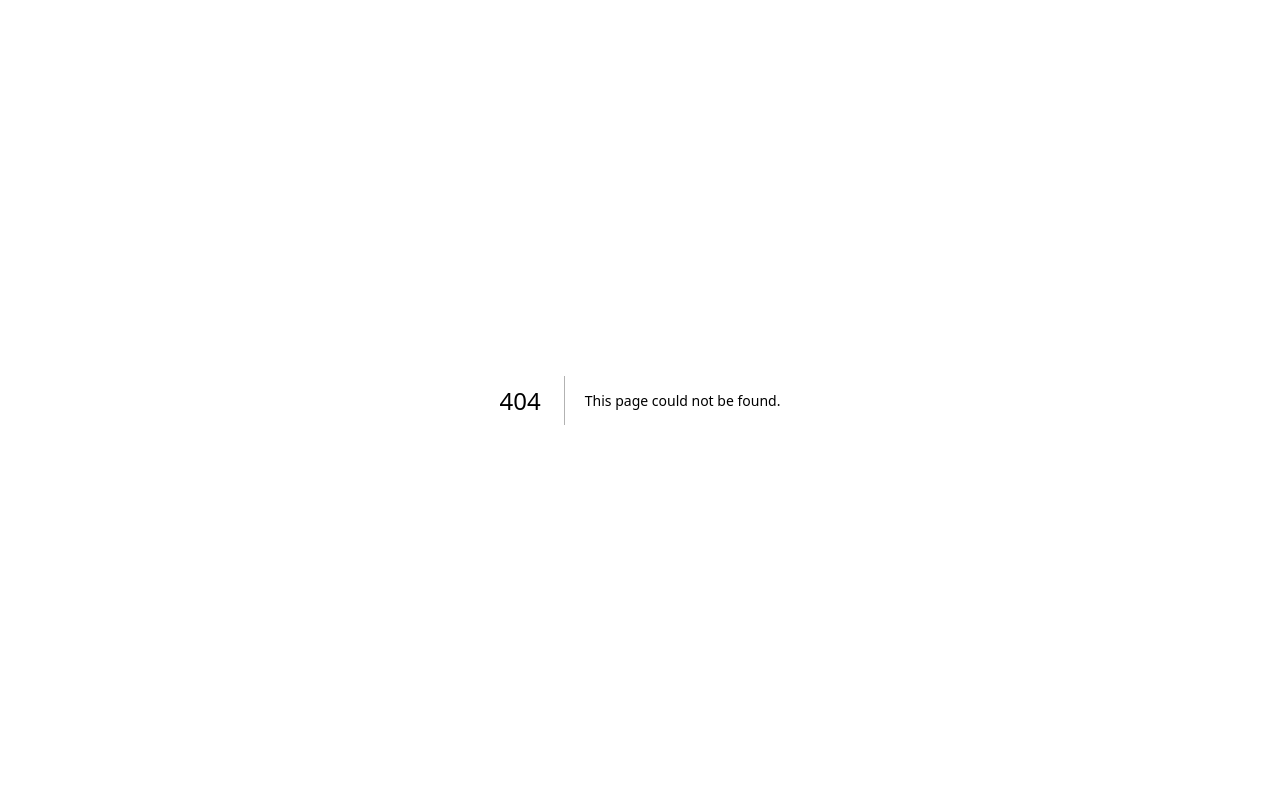
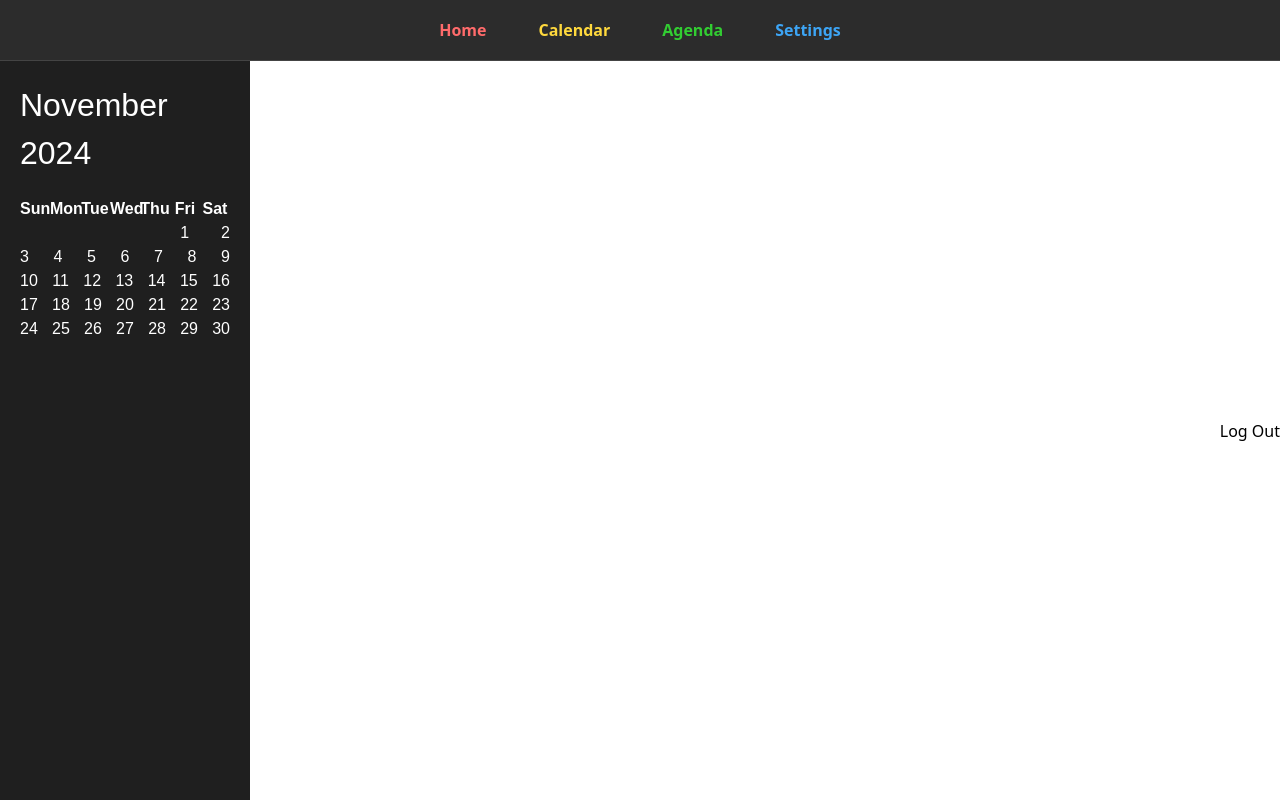
Before and after one commit to mung569/project-management, a Next.js app: page /calendar in a window 1280 px wide. Before the commit this address had no page. Built offline with nearby package versions, Linux system fonts and the light colour scheme.

Commit message:
Added basic calendar

```diff
--- /dev/null
+++ b/src/app/calendar/CalendarPage.module.css
@@ -0,0 +1,112 @@
+.calendar {
+    max-width: 300px;
+    margin: 0 auto;
+    font-family: Arial, sans-serif;
+    color: white;
+
+  }
+
+  .calendarHeader {
+    display: flex;
+    justify-content: space-between;
+    align-items: center;
+    margin-bottom: 20px;
+    color: white;
+  }
+
+  .calendarBody {
+    display: flex;
+    flex-direction: column;
+  }
+
+  .weekdays {
+    display: flex;
+    justify-content: space-between;
+  }
+
+  .weekday {
+    width: 30px;
+    text-align: center;
+    font-weight: bold;
+  }
+
+  .days {
+    display: flex;
+    flex-wrap: wrap;
+  }
+
+  .week {
+    display: flex;
+    justify-content: space-between;
+    width: 100%;
+  }
+
+  .day {
+    width: 30px;
+    height: 30px;
+    text-align: center;
+    line-height: 30px;
+    border: 1px solid #ddd;
+    cursor: pointer;
+    transition: background-color 0.2s;
+    color: white;
+  }
+
+  .day.active:hover {
+    background-color: #ff0000;
+  }
+
+  .day.selected {
+    background-color: #4caf50;
+    color: blue;
+  }
+
+
+  .container {
+    display: flex;
+    flex-direction: column;
+    background-color: #2C2C2C;
+    color: #FFF;
+    height: 100vh;
+  }
+
+  .content {
+    display: flex;
+    flex: 1;
+  }
+
+  .pageContainer {
+    display: flex;
+    flex-direction: column;
+    height: 100vh;
+  }
+
+  .contentContainer {
+    display: flex;
+    flex: 1;
+  }
+
+  .sidebar {
+    width: 250px;
+    background-color: #1F1F1F;
+    padding: 20px;
+    display: flex;
+    flex-direction: column;
+  }
+
+  .mainContent {
+    flex: 1;
+    padding: 40px;
+    overflow-y: auto;
+    color: white;
+  }
+
+.sidebar h2 {
+    color: white;
+    font-size: 2em;
+}
+
+.date {
+    color: #FFD93D;
+    font-size: 2em;
+}
--- /dev/null
+++ b/src/app/calendar/page.tsx
@@ -0,0 +1,114 @@
+"use client";
+
+import React, { useState } from 'react';
+import styles from './CalendarPage.module.css';
+import NavBar from '../components/NavBar';
+import { useRouter } from 'next/navigation';
+import MiniCalendar from '../components/MiniCalendar'
+
+// Helper function to generate the days of the month
+const generateCalendar = (year, month) => {
+  const date = new Date(year, month, 1);
+  const daysInMonth = new Date(year, month + 1, 0).getDate();
+  const firstDay = date.getDay(); // The day of the week the month starts on
+  const weeks = [];
+
+  let days = [];
+  for (let i = 1; i <= firstDay; i++) {
+    days.push(null); // Empty spaces for days before the 1st of the month
+  }
+
+  for (let day = 1; day <= daysInMonth; day++) {
+    days.push(day);
+    if (days.length === 7) {
+      weeks.push(days);
+      days = [];
+    }
+  }
+
+  if (days.length > 0) {
+    weeks.push(days); // Add remaining days in the last week
+  }
+
+  return weeks;
+};
+
+const Calendar: React.FC = () => {
+    const router = useRouter();
+
+    // Set the initial state for the year and month
+    const [currentDate, setCurrentDate] = useState(new Date());
+    const [selectedDay, setSelectedDay] = useState(null);
+
+    const year = currentDate.getFullYear();
+    const month = currentDate.getMonth(); // 0-indexed (0 = January, 11 = December)
+    const weeks = generateCalendar(year, month);
+
+    // Handlers
+    const handlePrevMonth = () => {
+        setCurrentDate(new Date(year, month - 1, 1));
+    };
+
+    const handleNextMonth = () => {
+        setCurrentDate(new Date(year, month + 1, 1));
+    };
+
+    const handleDayClick = (day) => {
+        setSelectedDay(day);
+
+    };
+
+    return (
+        <div className={styles.pageContainer}>
+      <NavBar />
+      <div className={styles.contentContainer}>
+        <div className={styles.sidebar}>
+            <MiniCalendar date={currentDate}/>
+        </div>
+
+        {/* Main content */}
+        <div className={styles.calendar}>
+            <div className={styles.calendarHeader}>
+                <button onClick={handlePrevMonth}>Prev</button>
+                <h2>{`${currentDate.toLocaleString('default', { month: 'long' })} ${year}`}</h2>
+                <button onClick={handleNextMonth}>Next</button>
+            </div>
+            <div className={styles.calendarBody}>
+                <div className={styles.weekdays}>
+                    {['Sun', 'Mon', 'Tue', 'Wed', 'Thu', 'Fri', 'Sat'].map((day) => (
+                        <div key={day} className={styles.weekday}>
+                        {day}
+                        </div>
+                    ))}
+                </div>
+
+                <div className={styles.days}>
+                    {weeks.map((week, weekIndex) => (
+                        <div key={weekIndex} className={styles.week}>
+                        {week.map((day, dayIndex) => (
+                            <button
+                            key={dayIndex}
+                            className={`day ${day ? 'active' : ''} ${selectedDay === day ? 'selected' : ''}`}
+                            onClick={() => handleDayClick(day)}
+                            >
+                            {day || ''}
+                            </button>
+                        ))}
+                        </div>
+                    ))}
+                </div>
+            </div>
+        </div>
+
+          <button type='button'
+            className={styles.logoutButton}
+            onClick={() => router.push('/login')}>
+             Log Out
+          </button>
+        </div>
+        </div>
+);
+
+};
+
+export default Calendar;
--- /dev/null
+++ b/src/app/components/MiniCalendar.module.css
@@ -0,0 +1,99 @@
+.calendar {
+    max-width: 300px;
+    margin: 0 auto;
+    font-family: Arial, sans-serif;
+    color: white;
+
+  }
+
+  .calendarHeader {
+    display: flex;
+    justify-content: space-between;
+    align-items: center;
+    margin-bottom: 20px;
+    color: white;
+  }
+
+  .calendarBody {
+    display: flex;
+    flex-direction: column;
+  }
+
+  .weekdays {
+    display: flex;
+    justify-content: space-between;
+  }
+
+  .weekday {
+    width: 30px;
+    text-align: center;
+    font-weight: bold;
+  }
+
+  .days {
+    display: flex;
+    flex-wrap: wrap;
+  }
+
+  .week {
+    display: flex;
+    justify-content: space-between;
+    width: 100%;
+  }
+
+  .day {
+    width: 30px;
+    height: 30px;
+    text-align: center;
+    line-height: 30px;
+    border: 1px solid #ddd;
+    cursor: pointer;
+    transition: background-color 0.2s;
+    color: white;
+  }
+
+  .day.active:hover {
+    background-color: #ff0000;
+  }
+
+  .day.selected {
+    background-color: #4caf50;
+    color: blue;
+  }
+
+
+  .container {
+    display: flex;
+    flex-direction: column;
+    background-color: #2C2C2C;
+    color: #FFF;
+    height: 100vh;
+  }
+
+  .content {
+    display: flex;
+    flex: 1;
+  }
+
+  .pageContainer {
+    display: flex;
+    flex-direction: column;
+    height: 100vh;
+  }
+
+  .contentContainer {
+    display: flex;
+    flex: 1;
+  }
+
+  .mainContent {
+    flex: 1;
+    padding: 40px;
+    overflow-y: auto;
+    color: white;
+  }
+
+.date {
+    color: #FFD93D;
+    font-size: 2em;
+}
--- /dev/null
+++ b/src/app/components/MiniCalendar.tsx
@@ -0,0 +1,100 @@
+"use client";
+
+import React, { useState, useEffect } from 'react';
+import styles from './MiniCalendar.module.css';
+
+type MiniCalendarProps = {
+    date: Date
+}
+
+// Helper function to generate the days of the month
+const generateCalendar = (year, month) => {
+  const date = new Date(year, month, 1);
+  const daysInMonth = new Date(year, month + 1, 0).getDate();
+  const firstDay = date.getDay(); // The day of the week the month starts on
+  const weeks = [];
+
+  let days = [];
+  for (let i = 1; i <= firstDay; i++) {
+    days.push(null); // Empty spaces for days before the 1st of the month
+  }
+
+  for (let day = 1; day <= daysInMonth; day++) {
+    days.push(day);
+    if (days.length === 7) {
+      weeks.push(days);
+      days = [];
+    }
+  }
+
+  if (days.length > 0) {
+    weeks.push(days); // Add remaining days in the last week
+  }
+
+  return weeks;
+};
+
+const MiniCalendar: React.FC<MiniCalendarProps> = ({ date }) => {
+
+    // Set the initial state for the year and month
+    const [currentDate, setCurrentDate] = useState(date);
+    const [selectedDay, setSelectedDay] = useState<number | null>(null);
+
+    const year = currentDate.getFullYear();
+    const month = currentDate.getMonth(); // 0-indexed (0 = January, 11 = December)
+    const weeks = generateCalendar(year, month);
+
+    // Handlers
+    const handlePrevMonth = () => {
+        setCurrentDate(new Date(year, month - 1, 1));
+    };
+
+    const handleNextMonth = () => {
+        setCurrentDate(new Date(year, month + 1, 1));
+    };
+
+    const handleDayClick = (day: number) => {
+        setSelectedDay(day);
+    };
+
+    useEffect(() => {
+        // Sync the mini calendar when the `date` prop changes
+        setCurrentDate(date);
+      }, [date]);
+
+    return (
+        <div className={styles.calendar}>
+        <div className={styles.calendarHeader}>
+            <h2>{`${currentDate.toLocaleString('default', { month: 'long' })} ${year}`}</h2>
+        </div>
+        <div className={styles.calendarBody}>
+            <div className={styles.weekdays}>
+                {['Sun', 'Mon', 'Tue', 'Wed', 'Thu', 'Fri', 'Sat'].map((day) => (
+                    <div key={day} className={styles.weekday}>
+                    {day}
+                    </div>
+                ))}
+            </div>
+
+            <div className={styles.days}>
+                {weeks.map((week, weekIndex) => (
+                    <div key={weekIndex} className={styles.week}>
+                    {week.map((day, dayIndex) => (
+                        <button
+                        key={dayIndex}
+                        className={`day ${day ? 'active' : ''} ${selectedDay === day ? 'selected' : ''}`}
+                        onClick={() => handleDayClick(day)}
+                        >
+                        {day || ''}
+                        </button>
+                    ))}
+                    </div>
+                ))}
+            </div>
+        </div>
+    </div>
+);
+
+};
+
+export default MiniCalendar;
```
